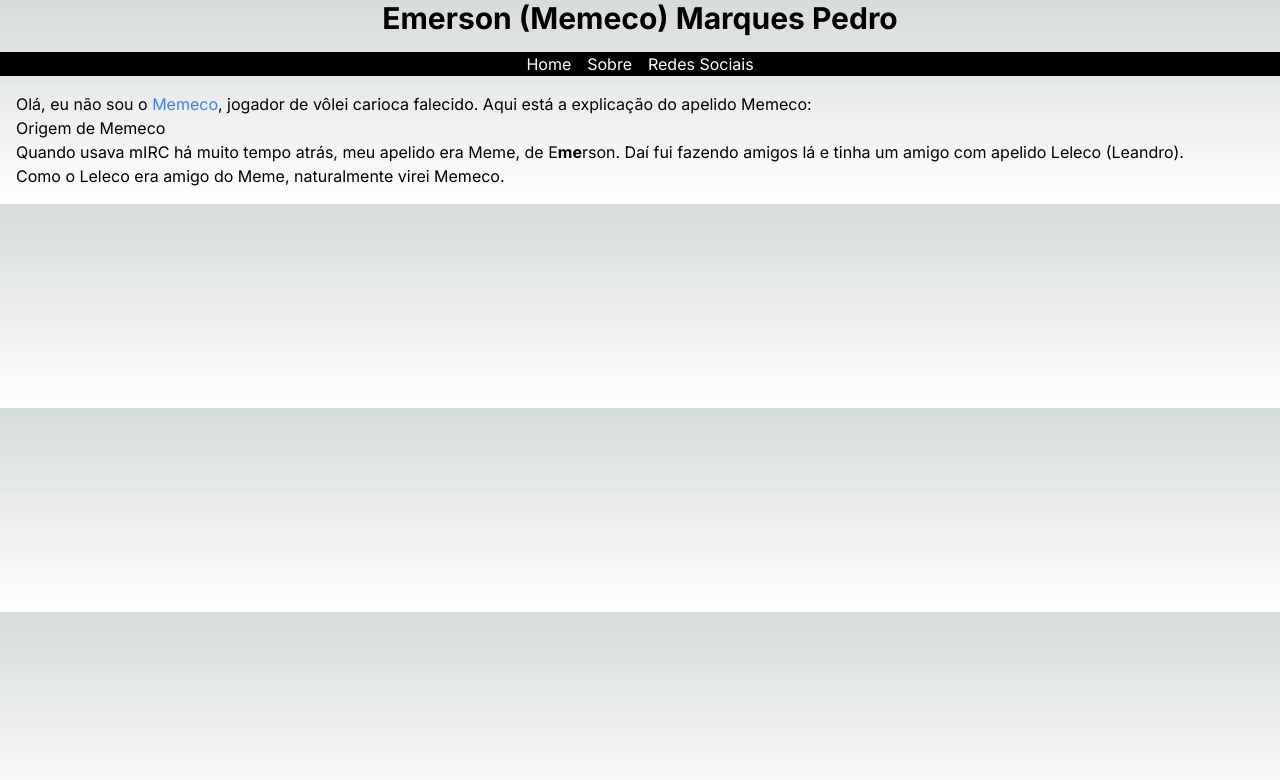
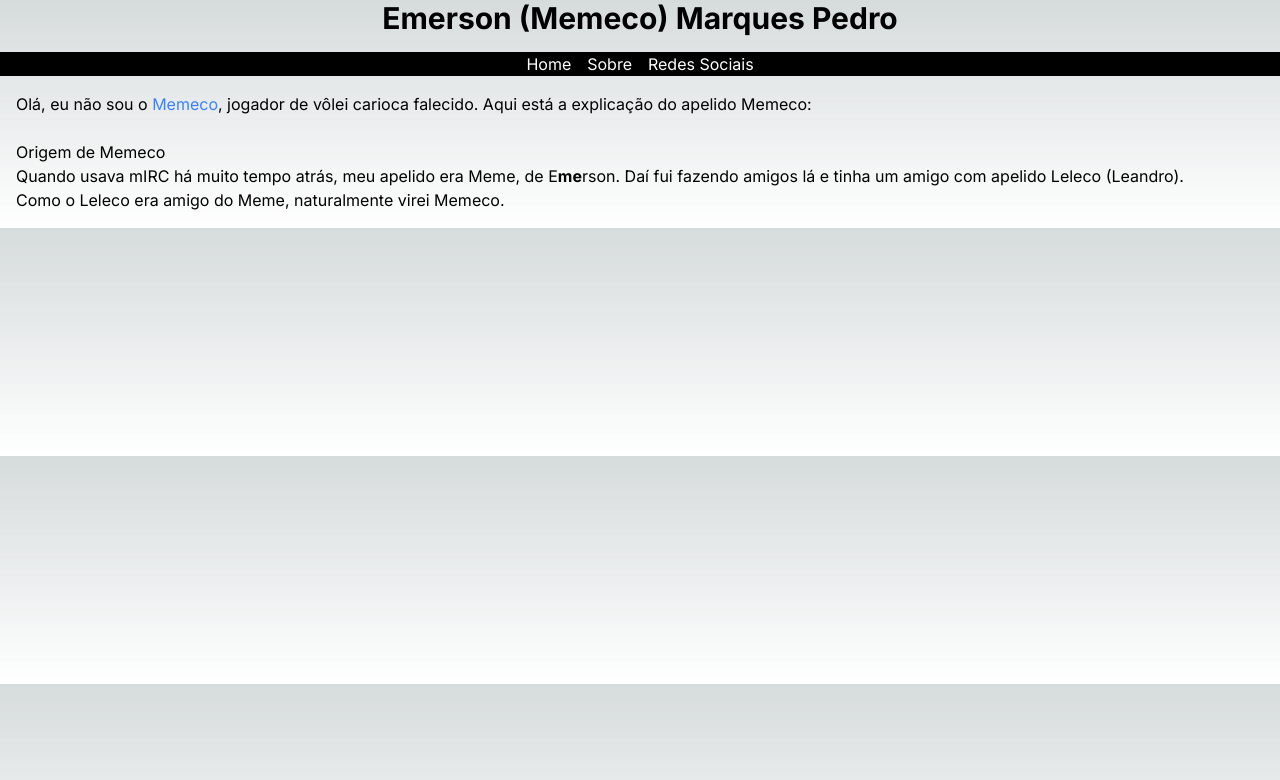
Before and after one commit to memeco/memeco.com.br, a Next.js app: page / in a window 1280 px wide. Shown: the top 780 px of the page. Built offline with nearby package versions, Linux system fonts and the light colour scheme.

Commit message:
buildado

```diff
--- a/app/page.js
+++ b/app/page.js
@@ -50,9 +50,10 @@ export default function Page() {
           , jogador de vôlei carioca falecido. Aqui está a explicação do apelido
           Memeco:
         </p>
+        <br></br>
         <p>
           {" "}
-          <h2>Origem de Memeco</h2>
+          <h3>Origem de Memeco</h3>
         </p>
         <p>
           Quando usava mIRC há muito tempo atrás, meu apelido era Meme, de E
```
